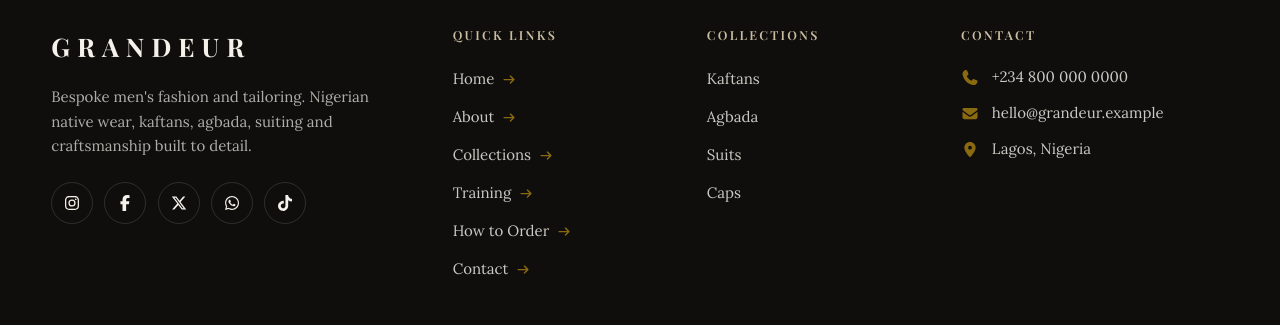
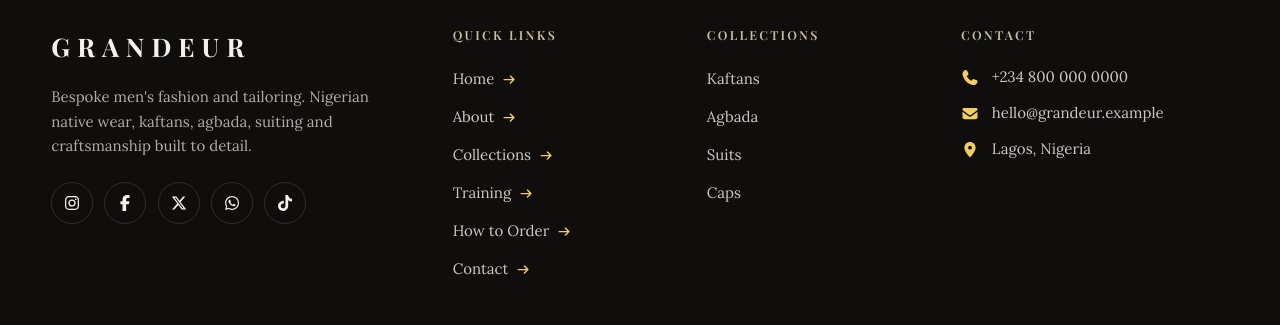
Before and after one commit to Azeezat-1/grandeur, a React (Vite) app in the folder client/: page / in a window 1280 px wide. Shown: the part 4549-4874 px from the top of the page. Built offline with nearby package versions, Linux system fonts and the light colour scheme; no server answers; a web font is replaced by a local one.

Commit message:
Footer arrows and contact icons light gold

```diff
--- a/client/src/layout.css
+++ b/client/src/layout.css
@@ -2108,7 +2108,7 @@
 
 .footer-col a svg {
   font-size: 0.7rem;
-  color: var(--g-gold-dark);
+  color: #f2cd60;
 }
 
 .footer-contact li {
@@ -2120,7 +2120,7 @@
 }
 
 .footer-contact svg {
-  color: var(--g-gold-dark);
+  color: #f2cd60;
   width: 18px;
 }
 
```
